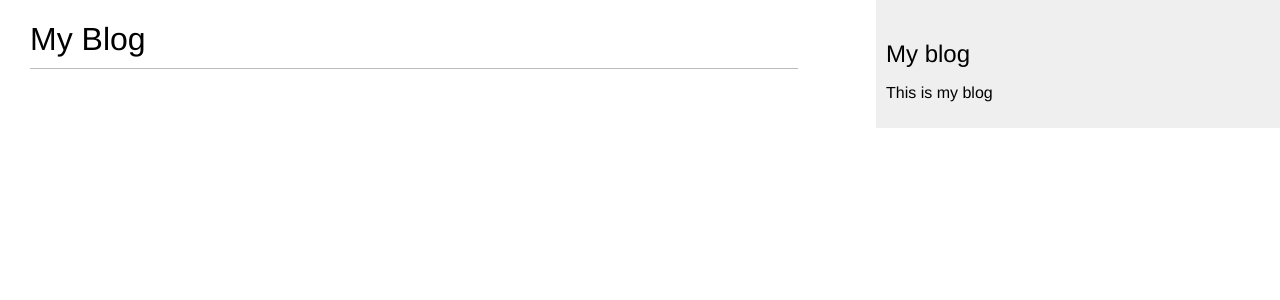
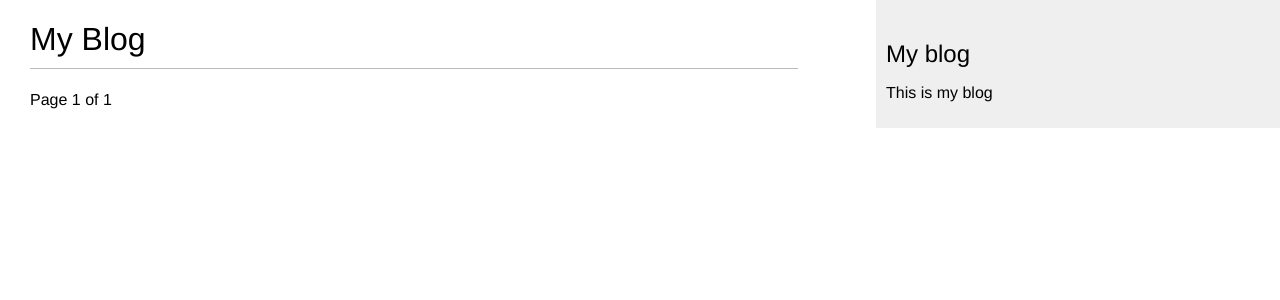
Before and after one commit to blessed-sibanda/django-blog, a Django app: page /blog/ in a window 1280 px wide. Shown: the top 300 px of the page. Run offline with Django 3.2, Linux system fonts and the light colour scheme; data that the repository does not hold is empty.

Commit message:
paginate post list

```diff
--- a/blog/templates/blog/post/list.html
+++ b/blog/templates/blog/post/list.html
@@ -12,4 +12,6 @@
   <div>{{ post.body|truncatewords:30|linebreaks }}</div>
   {% endfor %}
 </div>
+{% include 'pagination.html' with page=posts %}
+<i></i>
 {% endblock content %}
--- /dev/null
+++ b/blog/templates/pagination.html
@@ -0,0 +1,13 @@
+<div class="pgaination">
+  <span class="step-links">
+    {% if page.has_previous %}
+    <a href="?page={{ page.previous_page_number }}">Previous</a>
+    {% endif %}
+    <span class="current">
+      Page {{ page.number }} of {{ page.paginator.num_pages }}
+    </span>
+    {% if page.has_next %}
+    <a href="?page={{ page.next_page_number }}">Next</a>
+    {% endif %}
+  </span>
+</div>
--- a/blog/views.py
+++ b/blog/views.py
@@ -1,10 +1,21 @@
 from django.shortcuts import render, get_object_or_404
+from django.core.paginator import Paginator, EmptyPage, \
+    PageNotAnInteger
 from .models import Post
 
 
 def post_list(request):
-    posts = Post.published.all()
-    return render(request, 'blog/post/list.html', {'posts': posts})
+    object_list = Post.published.all()
+    paginator = Paginator(object_list, 3)
+    page = request.GET.get('page')
+    try:
+        posts = paginator.page(page)
+    except PageNotAnInteger:
+        posts = paginator.page(1)
+    except EmptyPage:
+        posts = paginator.page(paginator.num_pages)
+    return render(request, 'blog/post/list.html',
+                  {'posts': posts})
 
 
 def post_detail(request, year, month, day, post):
```
